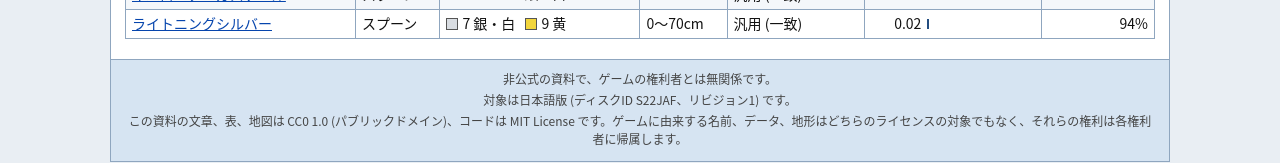
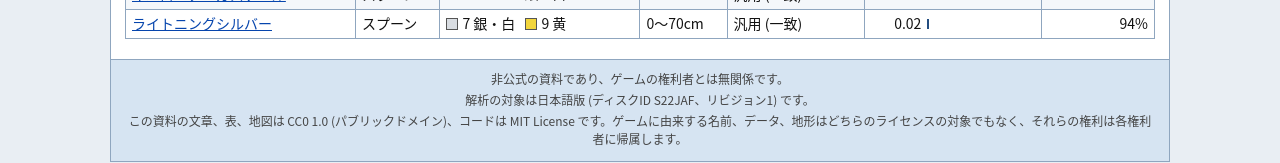
Before and after one commit to kyuuri1234/FishingResortData, a plain HTML site: page index.html in a window 1280 px wide. Shown: the part 3170-3333 px from the top of the page. Drawn offline with Linux system fonts and the light colour scheme.

Commit message:
情報の利用についての注意書きを追加

```diff
--- a/index.html
+++ b/index.html
@@ -16,8 +16,8 @@
 </header>
 <main id="main"><p class="note">読み込み中</p></main>
 <footer class="foot">
-  <p>非公式の資料で、ゲームの権利者とは無関係です。</p>
-  <p>対象は日本語版 (ディスクID S22JAF、リビジョン1) です。</p>
+  <p>非公式の資料であり、ゲームの権利者とは無関係です。</p>
+  <p>解析の対象は日本語版 (ディスクID S22JAF、リビジョン1) です。</p>
   <p>この資料の文章、表、地図は CC0 1.0 (パブリックドメイン)、コードは MIT License です。ゲームに由来する名前、データ、地形はどちらのライセンスの対象でもなく、それらの権利は各権利者に帰属します。</p>
 </footer>
 <div id="tip" class="tip" hidden></div>
```
Also changed, not shown: 2 other files.
